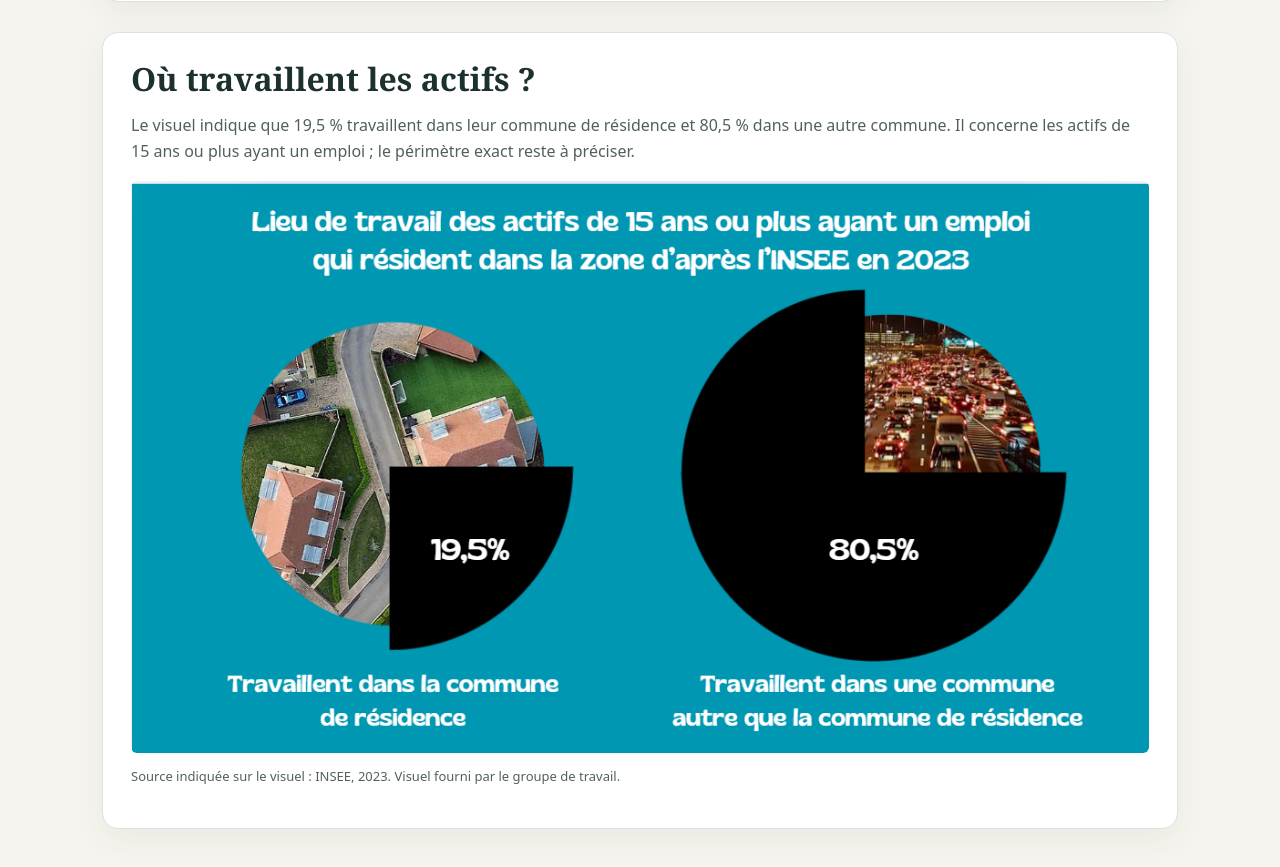
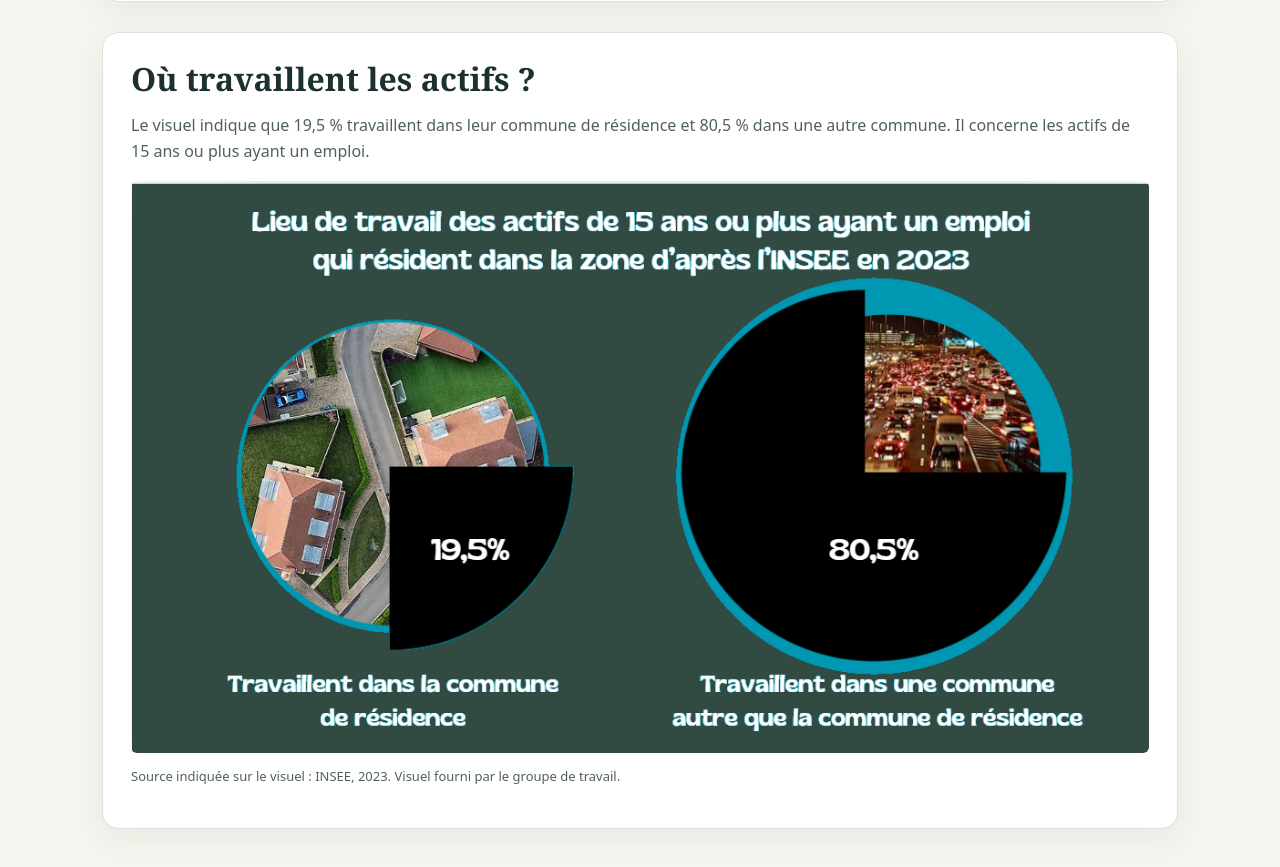
Before and after one commit to robinthurin0212-design/robinthurin0212-design.github.io, a plain HTML site: page carte-latresne/statistiques.html in a window 1280 px wide. Shown: the part 1109-1976 px from the top of the page. Drawn offline with Linux system fonts and the light colour scheme.

Commit message:
Harmonise les fonds des statistiques

```diff
--- a/carte-latresne/statistiques.html
+++ b/carte-latresne/statistiques.html
@@ -5,4 +5,34 @@ header{background:#253b37;color:#fff;padding:24px max(24px,calc((100vw - 1120px)
 </style></head><body><header><a href="./index.html">← Retour à la carte</a><div class="eyebrow">Mobilités extérieures · Latresne</div></header>
 <main><div class="eyebrow">Données de cadrage</div><h1>Statistiques des mobilités</h1><p class="lead">Deux visuels pour comprendre les déplacements domicile-travail et le lieu d’emploi des actifs. Cliquez sur une image pour l’agrandir.</p>
 <article class="card"><h2>Comment se rend-on au travail ?</h2><p>D’après le visuel fourni, en 2023, la voiture, le camion ou la fourgonnette représentent 83 % des déplacements domicile-travail à Latresne, contre 70,2 % en Gironde.</p><a class="image-link" href="./assets/statistiques-modes-travail.png"><img src="./assets/statistiques-modes-travail.png" alt="Comparaison des modes de transport pour aller au travail en 2023 à Latresne et en Gironde : voiture 83 % contre 70,2 %, transports en commun 3,6 % contre 12,6 %, marche 1,7 % contre 4,4 %, vélo 3,9 % contre 6,8 %, sans déplacement 5 % contre 4 %."></a><p class="source">Source indiquée sur le visuel : INSEE, 2023. Visuel fourni par le groupe de travail.</p></article>
-<article class="card"><h2>Où travaillent les actifs ?</h2><p>Le visuel indique que 19,5 % travaillent dans leur commune de résidence et 80,5 % dans une autre commune. Il concerne les actifs de 15 ans ou plus ayant un emploi ; le périmètre exact reste à préciser.</p><a class="image-link" href="./assets/statistiques-lieu-travail.png"><img src="./assets/statistiques-lieu-travail.png" alt="Lieu de travail des actifs occupés de 15 ans ou plus : 19,5 % dans leur commune de résidence et 80,5 % dans une autre commune."></a><p class="source">Source indiquée sur le visuel : INSEE, 2023. Visuel fourni par le groupe de travail.</p></article></main></body></html>
+<article class="card"><h2>Où travaillent les actifs ?</h2><p>Le visuel indique que 19,5 % travaillent dans leur commune de résidence et 80,5 % dans une autre commune. Il concerne les actifs de 15 ans ou plus ayant un emploi.</p><a class="image-link" href="./assets/statistiques-lieu-travail.png"><img src="./assets/statistiques-lieu-travail.png" alt="Lieu de travail des actifs occupés de 15 ans ou plus : 19,5 % dans leur commune de résidence et 80,5 % dans une autre commune."></a><p class="source">Source indiquée sur le visuel : INSEE, 2023. Visuel fourni par le groupe de travail.</p></article></main><script>
+/* Recolorie uniquement le fond uni des visuels ; les textes, diagrammes,
+   figurés et photographies restent issus des images d'origine. */
+document.querySelectorAll('.image-link img').forEach((img, index) => {
+  function recolor() {
+    const canvas = document.createElement('canvas');
+    canvas.width=img.naturalWidth; canvas.height=img.naturalHeight;
+    const ctx=canvas.getContext('2d', {willReadFrequently:true});
+    ctx.drawImage(img,0,0);
+    const pixels=ctx.getImageData(0,0,canvas.width,canvas.height);
+    const original=index===0?[188,219,228]:[0,151,178];
+    const target=index===0?[217,229,223]:[49,74,66];
+    for(let y=0;y<canvas.height;y++) for(let x=0;x<canvas.width;x++) {
+      const k=(y*canvas.width+x)*4, d=pixels.data;
+      const sx=x*1117/canvas.width, sy=y*627/canvas.height;
+      // Les deux disques contiennent des photos : aucun pixel n'y est modifié.
+      if(index===1 && (((sx-287)/169)**2+((sy-323)/169)**2<1.03 ||
+         ((sx-815)/214)**2+((sy-323)/214)**2<1.03)) continue;
+      const dist=Math.max(Math.abs(d[k]-original[0]),Math.abs(d[k+1]-original[1]),Math.abs(d[k+2]-original[2]));
+      if(dist<=3){d[k]=target[0];d[k+1]=target[1];d[k+2]=target[2];}
+    }
+    ctx.putImageData(pixels,0,0);
+    canvas.setAttribute('role','img'); canvas.setAttribute('aria-label',img.alt);
+    canvas.style.cssText='display:block;width:100%;height:auto;border-radius:6px';
+    img.replaceWith(canvas);
+    canvas.parentElement.href=canvas.toDataURL('image/png');
+  }
+  if(img.complete && img.naturalWidth) recolor();
+  else img.addEventListener('load',recolor,{once:true});
+});
+</script></body></html>
```
